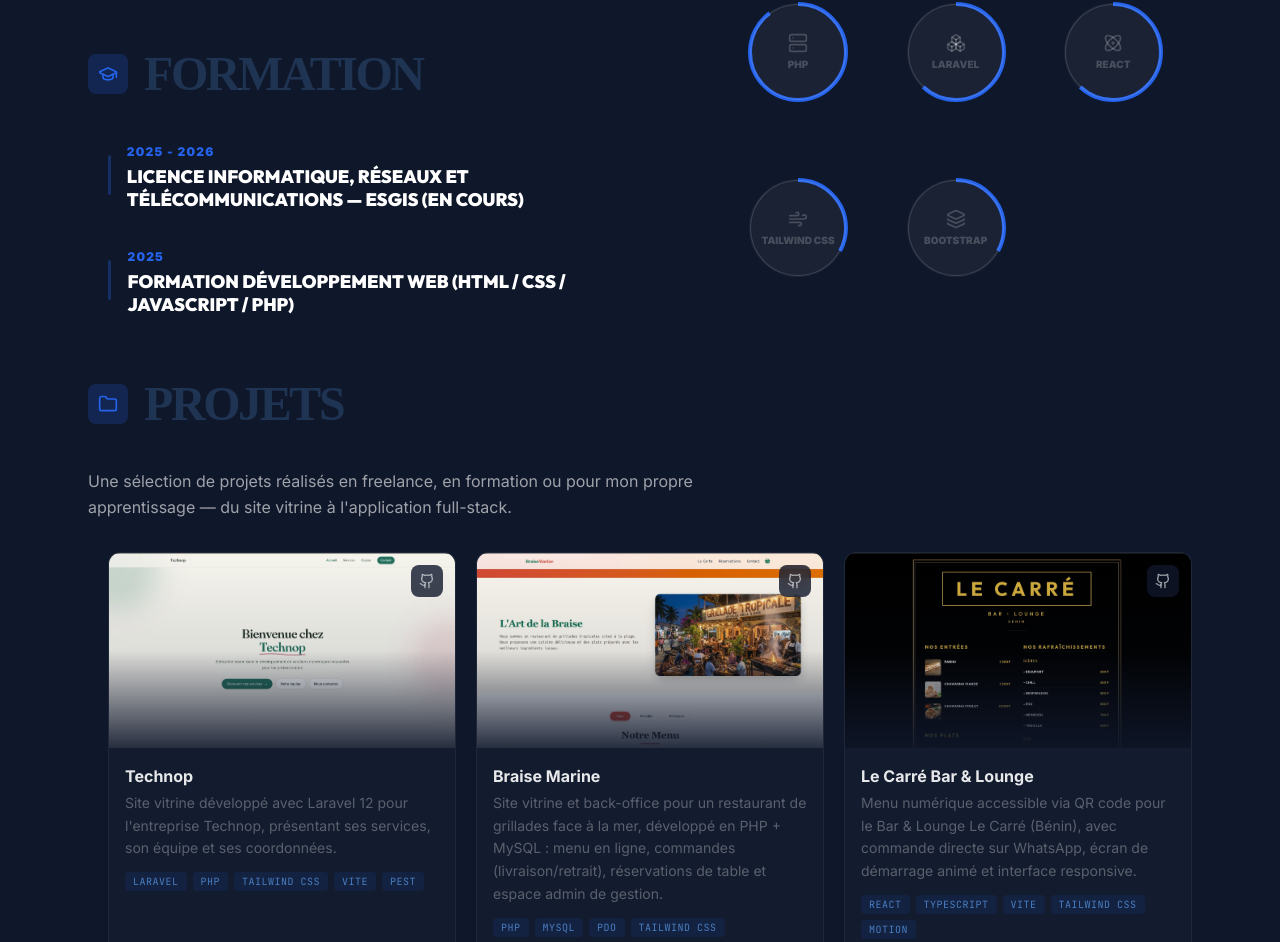
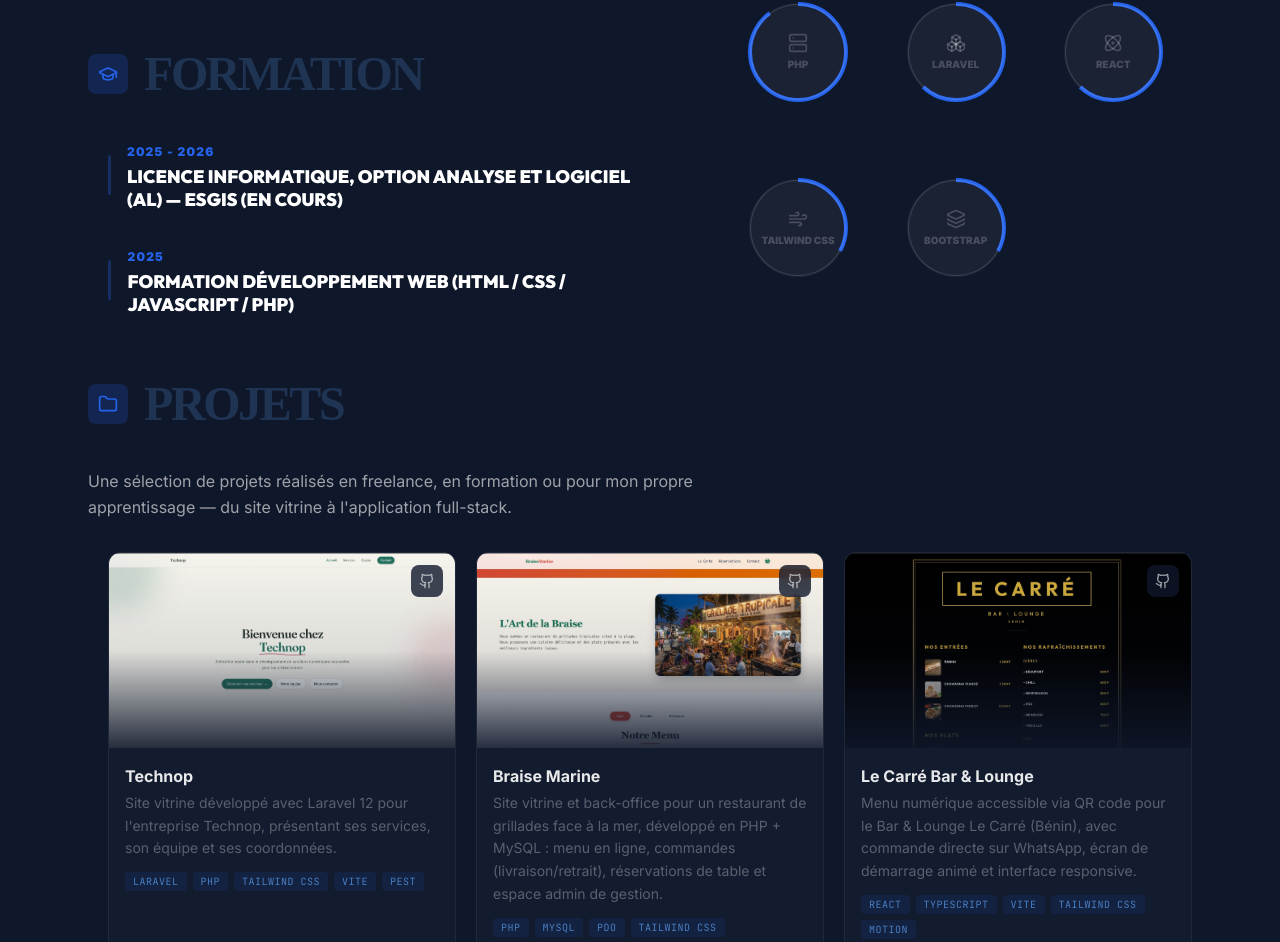
Before and after one commit to adariori/Portefolio, a React (Vite) app: page / in a window 1280 px wide. Shown: the part 988-1930 px from the top of the page. Built offline with nearby package versions, Linux system fonts and the light colour scheme; no server answers; a web font is replaced by a local one.

Commit message:
Passe la licence en Informatique option Analyse et Logiciel (AL), au lieu de IRT

```diff
--- a/src/data.ts
+++ b/src/data.ts
@@ -104,7 +104,7 @@ export const EXPERIENCES: Experience[] = [
 export const EDUCATIONS: Education[] = [
   {
     period: '2025 - 2026',
-    degree: 'Licence Informatique, Réseaux et Télécommunications — ESGIS (en cours)',
+    degree: 'Licence Informatique, option Analyse et Logiciel (AL) — ESGIS (en cours)',
   },
   {
     period: '2025',
```
Also changed, not shown: 1 other file (tests, documents, lock files or other folders).
